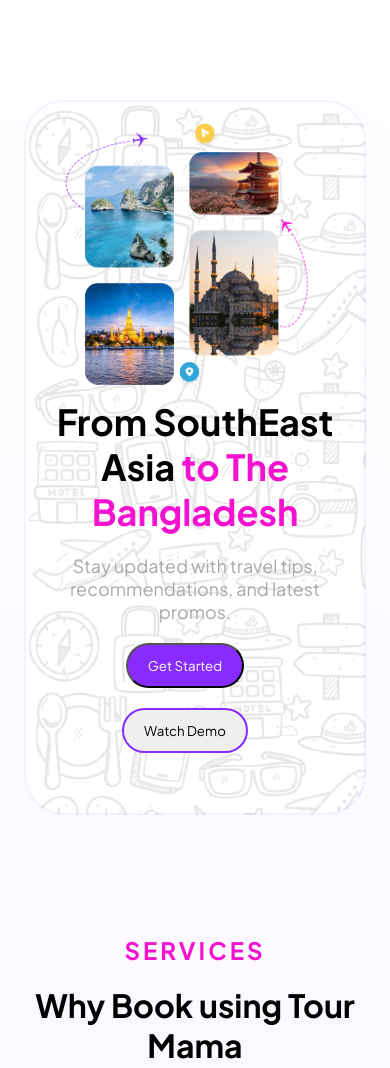
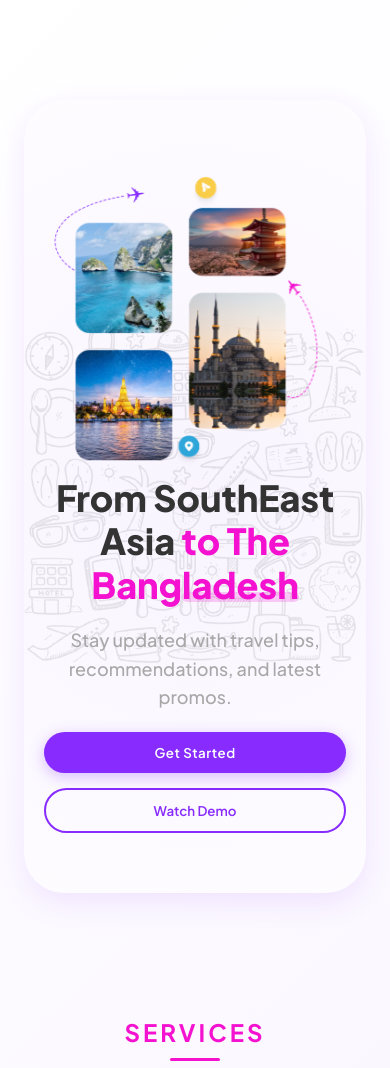
Before and after one commit to tridib371/Tour-Mama-Updated, a plain HTML site: page tour mama/index.html in a window 390 px wide. Shown: the top 1068 px of the page. Drawn offline with Linux system fonts and the light colour scheme.

Commit message:
css updated

```diff
--- a/tour mama/style/style.css
+++ b/tour mama/style/style.css
@@ -4,168 +4,417 @@
   margin: 0;
   padding: 0;
 }
+
+:root {
+  --primary: #872bff;
+  --secondary: #f411cf;
+  --text-light: #a8a8a8;
+  --text-dark: #333;
+  --gradient: linear-gradient(135deg, #ffffff, #ebdcff);
+  --card-shadow: 0 10px 30px rgba(135, 43, 255, 0.1);
+  --transition: all 0.3s ease;
+}
+
 body {
   min-height: 100vh;
-  background-image: linear-gradient(#ffffff, #ebdcff);
+  background-image: var(--gradient);
+  color: var(--text-dark);
+  line-height: 1.6;
 }
 
 img {
   width: 100%;
+  height: auto;
+  display: block;
 }
 
+/* Buttons */
 .btn {
-  background-color: #872bff;
+  background-color: var(--primary);
   border-radius: 30px;
   padding: 16px 32px;
   color: white;
   cursor: pointer;
   margin-right: 20px;
+  border: none;
+  font-weight: 600;
+  letter-spacing: 0.5px;
+  transition: var(--transition);
+  box-shadow: 0 4px 15px rgba(135, 43, 255, 0.3);
+  position: relative;
+  overflow: hidden;
+}
+
+.btn:hover {
+  transform: translateY(-3px);
+  box-shadow: 0 6px 20px rgba(135, 43, 255, 0.4);
+}
+
+.btn:active {
+  transform: translateY(1px);
+}
+
+.btn::after {
+  content: '';
+  position: absolute;
+  top: 0;
+  left: 0;
+  width: 100%;
+  height: 100%;
+  background: linear-gradient(rgba(255, 255, 255, 0.2), rgba(255, 255, 255, 0));
+  opacity: 0;
+  transition: var(--transition);
+}
+
+.btn:hover::after {
+  opacity: 1;
 }
 
 .btn-white {
-  /* background-color: #872bff; */
-  border: 2px solid #872bff;
+  background-color: transparent;
+  border: 2px solid var(--primary);
   border-radius: 30px;
   padding: 16px 32px;
-  /* color: white; */
+  color: var(--primary);
   cursor: pointer;
   margin-right: 20px;
+  font-weight: 600;
+  transition: var(--transition);
 }
 
+.btn-white:hover {
+  background-color: var(--primary);
+  color: white;
+  transform: translateY(-3px);
+  box-shadow: 0 4px 15px rgba(135, 43, 255, 0.3);
+}
+
+/* Heading Content */
 .heading-content {
   text-align: center;
+  margin-bottom: 60px;
 }
+
 .heading-content h4 {
-  color: #f411cf;
-  font-weight: bold;
+  color: var(--secondary);
+  font-weight: 700;
   font-size: 24px;
   letter-spacing: 3px;
   text-transform: uppercase;
   margin-bottom: 20px;
+  position: relative;
+  display: inline-block;
 }
+
+.heading-content h4::after {
+  content: '';
+  position: absolute;
+  bottom: -10px;
+  left: 50%;
+  transform: translateX(-50%);
+  width: 50px;
+  height: 3px;
+  background: var(--secondary);
+  border-radius: 3px;
+}
+
 .heading-content h2 {
-  font-weight: bold;
+  font-weight: 800;
   font-size: 44px;
   margin-bottom: 30px;
+  background: linear-gradient(to right, var(--primary), var(--secondary));
+  -webkit-background-clip: text;
+  -webkit-text-fill-color: transparent;
+  display: inline-block;
 }
 
+/* Banner Section */
 #banner {
-  /* margin-top: 100px;
-  margin-bottom: 120px;
-  margin-right: auto;
-  margin-left: auto; */
-  /*          TB    L-R */
-  /* margin: 100px 50px;  */
-  /*           T     R    B    L   */
-  /* margin: 100px 10px 25px 50px; */
-
   margin: 100px auto 120px auto;
-
-  border: 2px solid #872bff10;
   border-radius: 40px;
-
-  padding: 20px 30px;
-  background-image: url("../images/hero-bg.png");
-
+  padding: 40px;
+  background: url("../images/hero-bg.png") no-repeat center right, white;
+  background-size: contain;
   width: 87.5%;
-
   display: flex;
   justify-content: space-between;
   align-items: center;
+  box-shadow: var(--card-shadow);
+  position: relative;
+  overflow: hidden;
+  transition: var(--transition);
+}
 
-  background-color: white;
+#banner::before {
+  content: '';
+  position: absolute;
+  top: -50%;
+  left: -50%;
+  width: 200%;
+  height: 200%;
+  background: radial-gradient(circle, rgba(135, 43, 255, 0.05) 0%, rgba(255, 255, 255, 0) 70%);
+  z-index: 0;
+}
+
+#banner:hover {
+  transform: translateY(-5px);
+  box-shadow: 0 15px 40px rgba(135, 43, 255, 0.2);
 }
 
 .banner-content {
   width: 50%;
+  position: relative;
+  z-index: 1;
 }
+
 .banner-content * {
   margin-bottom: 20px;
 }
 
 .banner-content h1 {
   font-size: 70px;
-  font-weight: bold;
+  font-weight: 800;
+  line-height: 1.2;
 }
 
 .banner-content p {
-  font-weight: medium;
+  font-weight: 500;
   font-size: 18px;
-  color: #a8a8a8;
+  color: var(--text-light);
+  max-width: 80%;
 }
 
 .banner-content h1 span {
-  color: #f411cf;
+  color: var(--secondary);
+  position: relative;
 }
+
+.banner-content h1 span::after {
+  content: '';
+  position: absolute;
+  bottom: 5px;
+  left: 0;
+  width: 100%;
+  height: 10px;
+  background: rgba(244, 17, 207, 0.2);
+  z-index: -1;
+  border-radius: 5px;
+}
+
 .banner-image {
   width: 50%;
+  position: relative;
+  animation: float 6s ease-in-out infinite;
 }
 
+@keyframes float {
+  0% {
+    transform: translateY(0px);
+  }
+
+  50% {
+    transform: translateY(-20px);
+  }
+
+  100% {
+    transform: translateY(0px);
+  }
+}
+
+/* Service Section */
 #service,
 #story,
 #country {
   width: 87.5%;
   margin: 0px auto 120px auto;
 }
+
 #service-card-container {
   display: flex;
   justify-content: space-between;
   gap: 30px;
+  flex-wrap: wrap;
 }
+
 .service-card {
   background-color: white;
-  padding: 100px 60px;
+  padding: 60px 40px;
   text-align: center;
   max-width: 350px;
   border-radius: 30px;
+  box-shadow: var(--card-shadow);
+  transition: var(--transition);
+  flex: 1 1 300px;
+  position: relative;
+  overflow: hidden;
+}
+
+.service-card:hover {
+  transform: translateY(-10px);
+  box-shadow: 0 15px 40px rgba(135, 43, 255, 0.2);
+}
+
+.service-card::before {
+  content: '';
+  position: absolute;
+  top: 0;
+  left: 0;
+  width: 100%;
+  height: 5px;
+  background: linear-gradient(to right, var(--primary), var(--secondary));
 }
 
 .service-card img {
   width: 80px;
-  margin-bottom: 30px;
+  margin: 0 auto 30px;
+  transition: var(--transition);
 }
+
+.service-card:hover img {
+  transform: scale(1.1);
+}
+
 .service-card h2 {
-  font-weight: semibold;
+  font-weight: 700;
   font-size: 28px;
   margin-bottom: 20px;
+  color: var(--text-dark);
 }
 
 .service-card p {
-  color: #a8a8a8;
+  color: var(--text-light);
+  margin-bottom: 25px;
 }
 
+/* Story Section */
 .story-card {
   background-color: white;
   padding: 40px;
   border-radius: 24px;
   display: flex;
-  gap: 20px;
+  gap: 40px;
+  align-items: center;
+  box-shadow: var(--card-shadow);
+  transition: var(--transition);
 }
+
+.story-card:hover {
+  transform: translateY(-5px);
+  box-shadow: 0 15px 40px rgba(135, 43, 255, 0.2);
+}
+
 .story-content {
   width: 60%;
 }
+
 .story-image {
   width: 40%;
+  border-radius: 20px;
+  overflow: hidden;
+  box-shadow: 0 10px 30px rgba(0, 0, 0, 0.1);
 }
 
 .story-content img {
   width: 100px;
-}
-
-.story-content h2,
-.story-content p,
-.story-content img {
   margin-bottom: 30px;
 }
 
+.story-content h2 {
+  font-size: 32px;
+  font-weight: 700;
+  margin-bottom: 20px;
+  color: var(--text-dark);
+}
+
+.story-content p {
+  color: var(--text-light);
+  margin-bottom: 30px;
+  font-size: 16px;
+}
+
+/* Country Section */
 #country-card-container {
   display: flex;
   gap: 30px;
   flex-wrap: wrap;
   justify-content: center;
 }
+
 #country-card-container h2 {
   background-color: white;
-  padding: 40px;
+  padding: 30px 40px;
   border-radius: 30px;
+  box-shadow: var(--card-shadow);
+  font-size: 24px;
+  font-weight: 700;
+  color: var(--primary);
+  transition: var(--transition);
+  flex: 1 1 200px;
+  text-align: center;
+  min-width: 200px;
 }
+
+#country-card-container h2:hover {
+  background: linear-gradient(135deg, var(--primary), var(--secondary));
+  color: white;
+  transform: translateY(-5px);
+  box-shadow: 0 15px 30px rgba(135, 43, 255, 0.3);
+}
+
+/* Responsive Design */
+@media (max-width: 1024px) {
+  #banner {
+    flex-direction: column;
+    text-align: center;
+    padding: 40px 20px;
+  }
+
+  .banner-content,
+  .banner-image {
+    width: 100%;
+  }
+
+  .banner-content p {
+    max-width: 100%;
+  }
+
+  .banner-image {
+    margin-top: 40px;
+  }
+
+  .story-card {
+    flex-direction: column;
+  }
+
+  .story-content,
+  .story-image {
+    width: 100%;
+  }
+
+  .story-image {
+    order: -1;
+    margin-bottom: 30px;
+  }
+}
+
+@media (max-width: 768px) {
+  .heading-content h2 {
+    font-size: 36px;
+  }
+
+  .banner-content h1 {
+    font-size: 48px;
+  }
+
+  .btn,
+  .btn-white {
+    display: block;
+    width: 100%;
+    margin-bottom: 15px;
+    margin-right: 0;
+  }
+
+  .service-card {
+    flex: 1 1 100%;
+  }
+}
```
